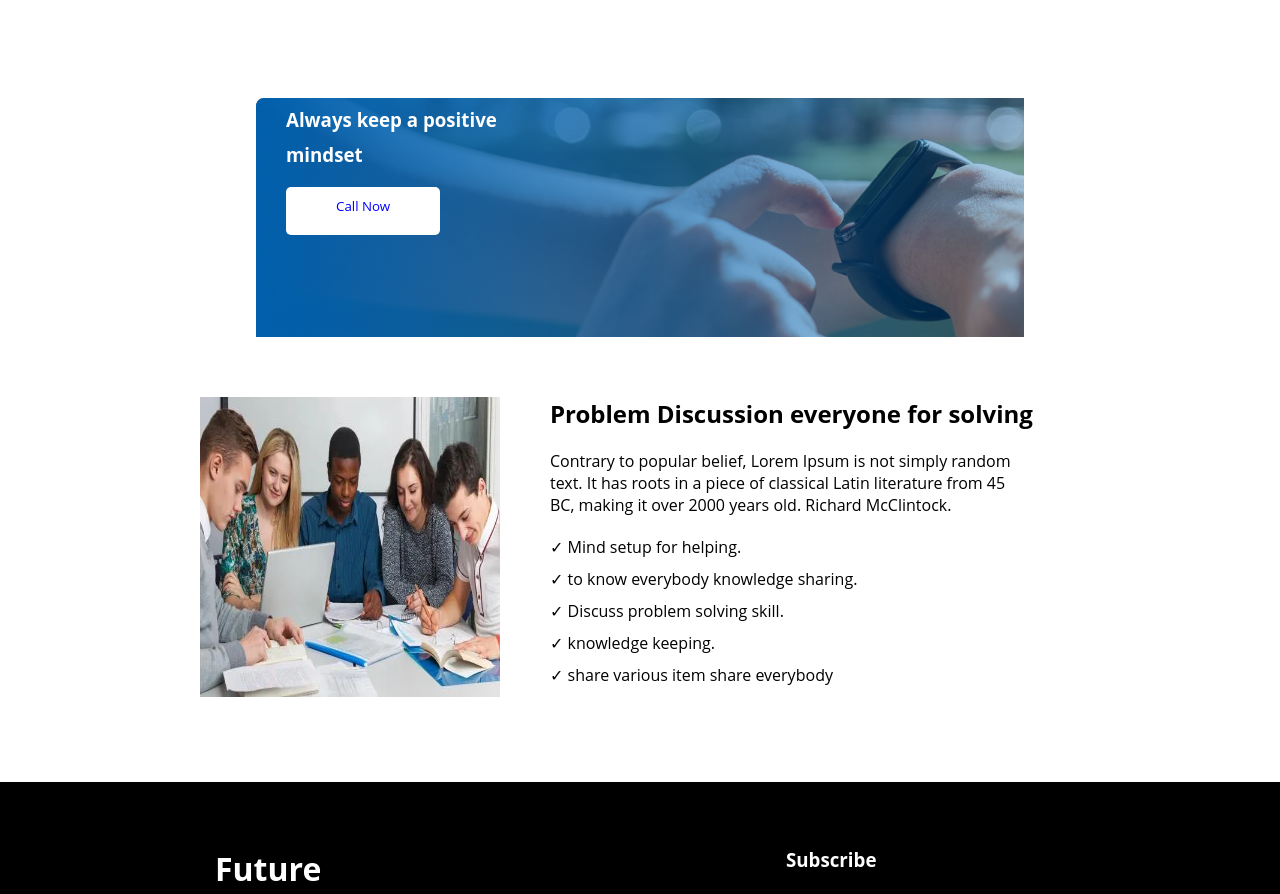
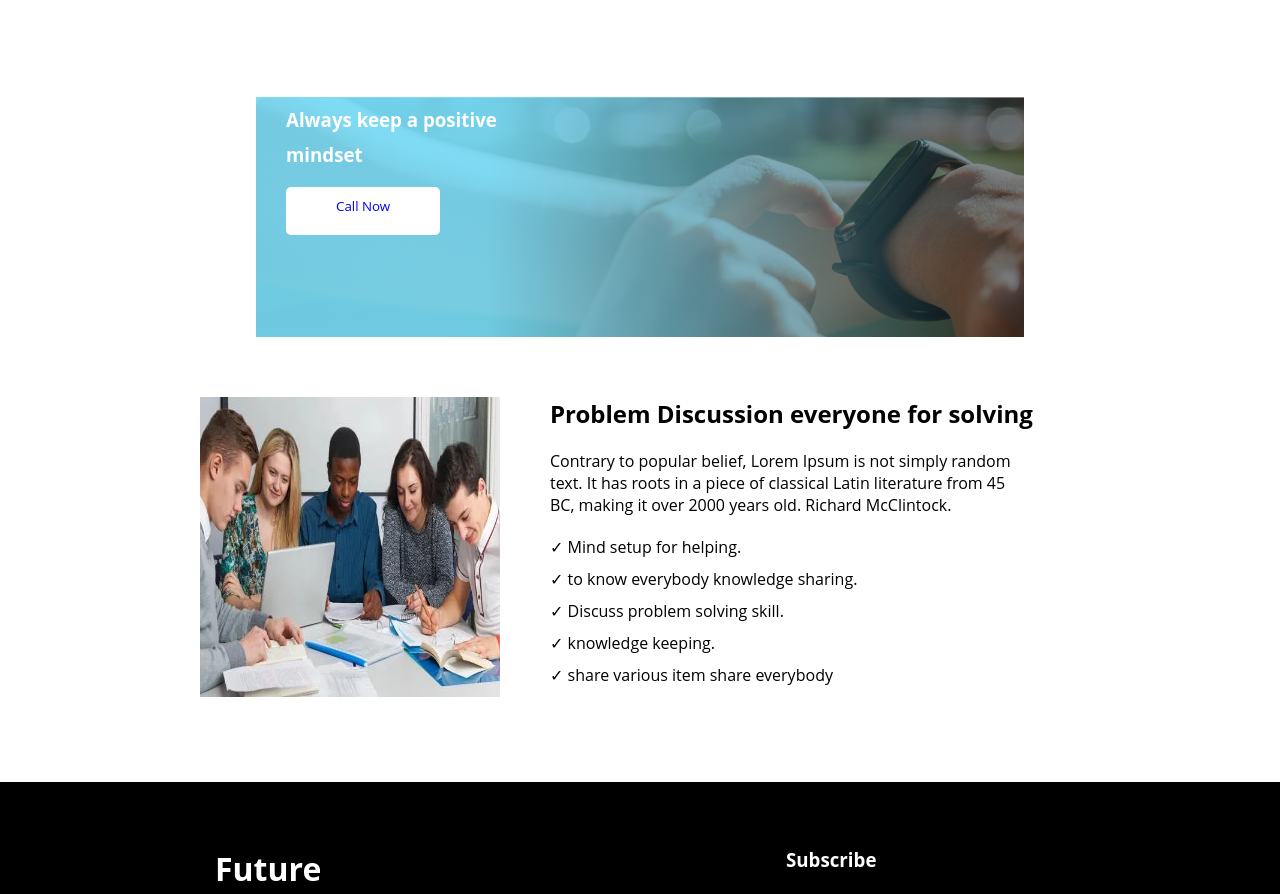
Before and after one commit to mdraselislam1944/my-assignment, a plain HTML site: page index.html in a window 1280 px wide. Shown: the part 1688-2582 px from the top of the page. Drawn offline with Linux system fonts and the light colour scheme.

Commit message:
add-something-2

```diff
--- a/style.css
+++ b/style.css
@@ -60,7 +60,7 @@ width: 500px;
     margin-bottom: 10px;
 }
 .overlap{
-    background-image:url("./images/gradient1.png"), url("./images/watch.png");
+    background-image:linear-gradient(to right,rgba(114, 215, 243, 0.9) 30%,rgba(0,0,0,0.5)), url('images/watch.png');
     height: 30vh;
 }
 .section-title .section-sub-title
```
